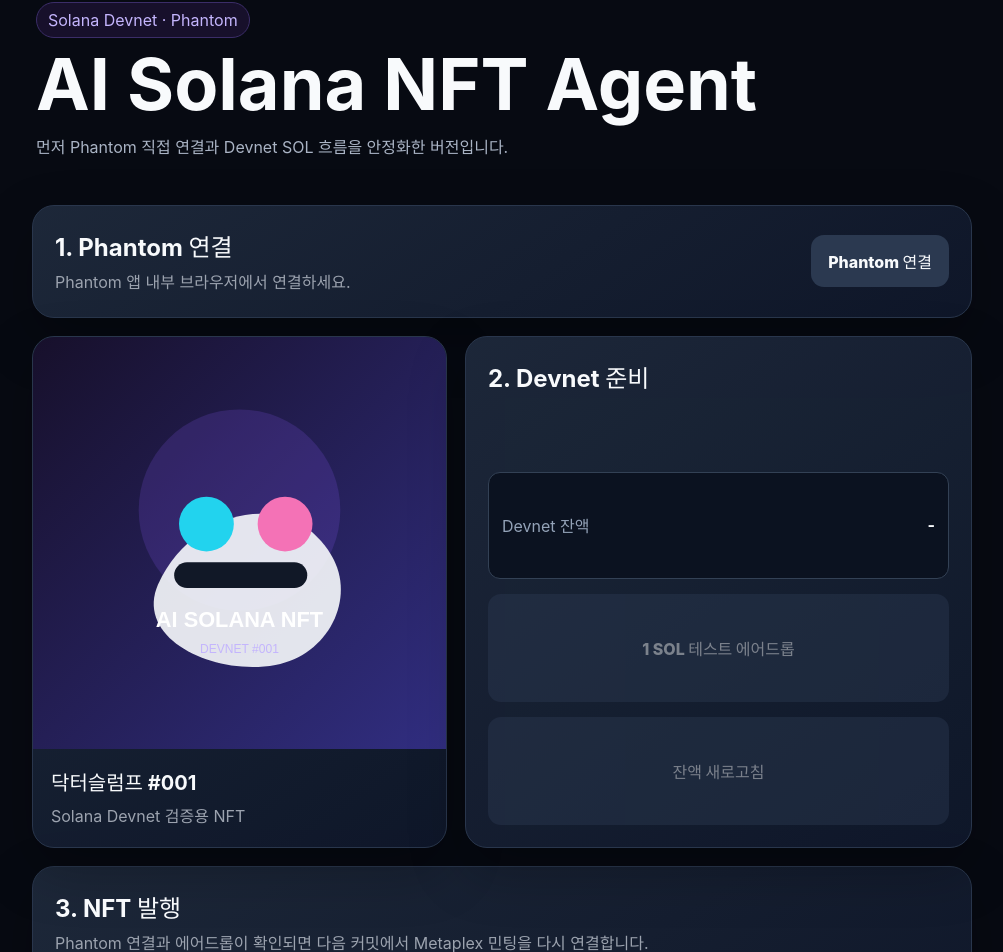
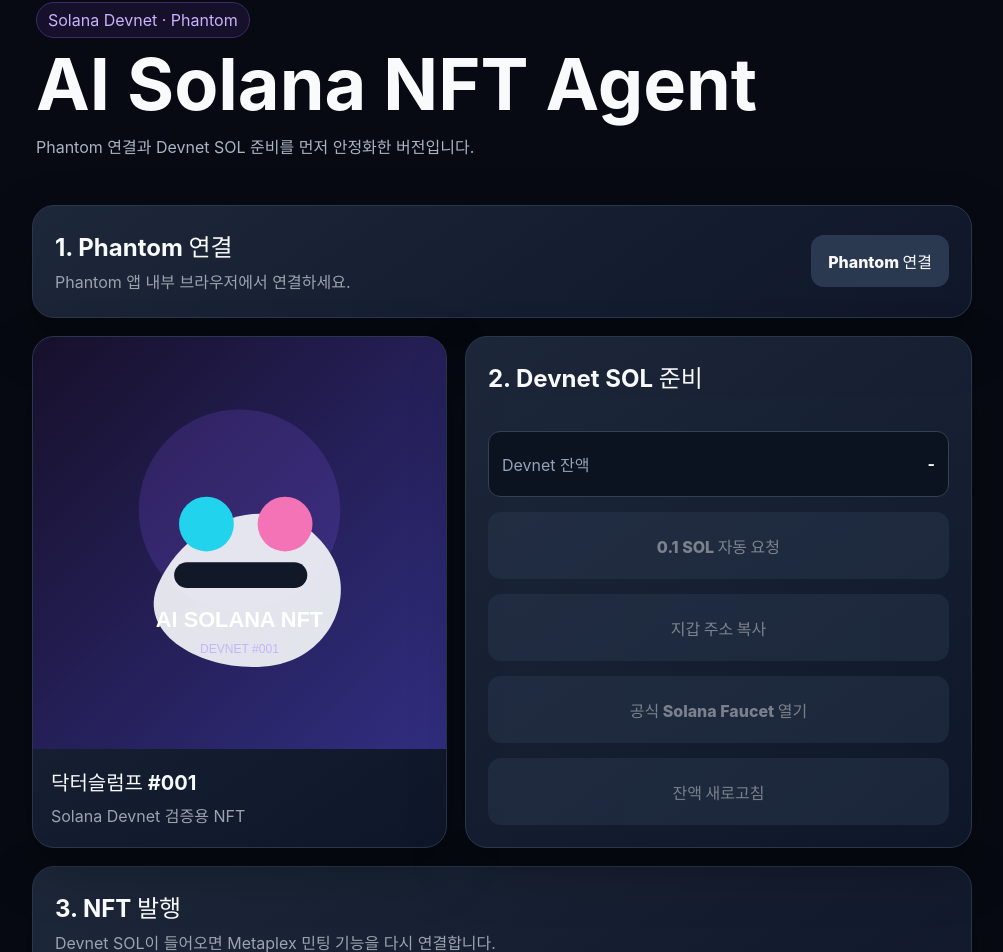
Before and after one commit to Daegu-Agent-Crew/ai-solana-agent, a React (Vite) app: page / in a window 1280 px wide. Shown: the part 54-1006 px from the top of the page, without its empty margins (138-1141 px from the left). Built offline with nearby package versions, Linux system fonts and the light colour scheme.

Commit message:
Add official Solana faucet fallback flow

```diff
--- a/src/App.tsx
+++ b/src/App.tsx
@@ -15,6 +15,7 @@
 }
 
 const RPC = 'https://api.devnet.solana.com';
+const FAUCET = 'https://faucet.solana.com/';
 
 async function rpc(method: string, params: unknown[]) {
   const response = await fetch(RPC, {
@@ -64,12 +65,23 @@
     }
   }
 
+  async function copyWallet() {
+    if (!wallet) return;
+    await navigator.clipboard.writeText(wallet);
+    setStatus('지갑 주소를 복사했습니다. 공식 Faucet에 붙여넣으세요.');
+  }
+
+  function openFaucet() {
+    window.open(FAUCET, '_blank', 'noopener,noreferrer');
+    setStatus('공식 Solana Faucet을 열었습니다. Devnet을 선택하고 복사한 지갑 주소를 입력하세요.');
+  }
+
   async function airdrop() {
     try {
       if (!wallet) throw new Error('먼저 Phantom을 연결하세요.');
       setBusy(true);
-      setStatus('Devnet SOL 에어드롭을 요청하고 있습니다…');
-      const signature = await rpc('requestAirdrop', [wallet, 1_000_000_000]);
+      setStatus('공개 Devnet RPC에 소량 에어드롭을 요청하고 있습니다…');
+      const signature = await rpc('requestAirdrop', [wallet, 100_000_000]);
       for (let i = 0; i < 12; i += 1) {
         await new Promise((resolve) => setTimeout(resolve, 1500));
         const result = await rpc('getSignatureStatuses', [[signature], { searchTransactionHistory: true }]);
@@ -77,9 +89,9 @@
         if (value?.confirmationStatus === 'confirmed' || value?.confirmationStatus === 'finalized') break;
       }
       await refreshBalance(wallet);
-      setStatus(`에어드롭 요청 완료: ${signature}`);
+      setStatus(`0.1 SOL 에어드롭 요청 완료: ${signature}`);
     } catch (error) {
-      setStatus(`에어드롭 실패: ${error instanceof Error ? error.message : '알 수 없는 오류'}`);
+      setStatus(`자동 에어드롭이 제한되었습니다. 아래 '주소 복사 → 공식 Faucet 열기'를 사용하세요. (${error instanceof Error ? error.message : '알 수 없는 오류'})`);
     } finally {
       setBusy(false);
     }
@@ -101,7 +113,7 @@
       <header className="hero">
         <span className="badge">Solana Devnet · Phantom</span>
         <h1>AI Solana NFT Agent</h1>
-        <p>먼저 Phantom 직접 연결과 Devnet SOL 흐름을 안정화한 버전입니다.</p>
+        <p>Phantom 연결과 Devnet SOL 준비를 먼저 안정화한 버전입니다.</p>
       </header>
 
       <section className="card walletRow">
@@ -118,21 +130,24 @@
           <div><strong>닥터슬럼프 #001</strong><span>Solana Devnet 검증용 NFT</span></div>
         </article>
         <article className="card formCard">
-          <h2>2. Devnet 준비</h2>
+          <h2>2. Devnet SOL 준비</h2>
           <div className="balance"><span>Devnet 잔액</span><strong>{balance === null ? '-' : `${balance.toFixed(4)} SOL`}</strong></div>
-          <button onClick={airdrop} disabled={!wallet || busy}>1 SOL 테스트 에어드롭</button>
+          <button onClick={airdrop} disabled={!wallet || busy}>0.1 SOL 자동 요청</button>
+          <button onClick={copyWallet} disabled={!wallet || busy}>지갑 주소 복사</button>
+          <button onClick={openFaucet} disabled={!wallet || busy}>공식 Solana Faucet 열기</button>
           <button onClick={() => refreshBalance()} disabled={!wallet || busy}>잔액 새로고침</button>
         </article>
       </section>
 
       <section className="card actions">
         <h2>3. NFT 발행</h2>
-        <p>Phantom 연결과 에어드롭이 확인되면 다음 커밋에서 Metaplex 민팅을 다시 연결합니다.</p>
+        <p>Devnet SOL이 들어오면 Metaplex 민팅 기능을 다시 연결합니다.</p>
         <button className="primary" disabled>NFT 발행 준비 중</button>
         <div className="status">{status}</div>
       </section>
 
       <section className="notice">
+        <strong>안내</strong><p>공식 Faucet은 요청 횟수를 제한할 수 있습니다. 지갑 주소를 복사해 Devnet으로 요청한 뒤 앱에서 잔액을 새로고침하세요.</p>
         <strong>보안</strong><p>복구 문구와 개인키는 입력하지 않습니다. 지갑 연결은 Phantom에서만 승인합니다.</p>
       </section>
     </main>
```
